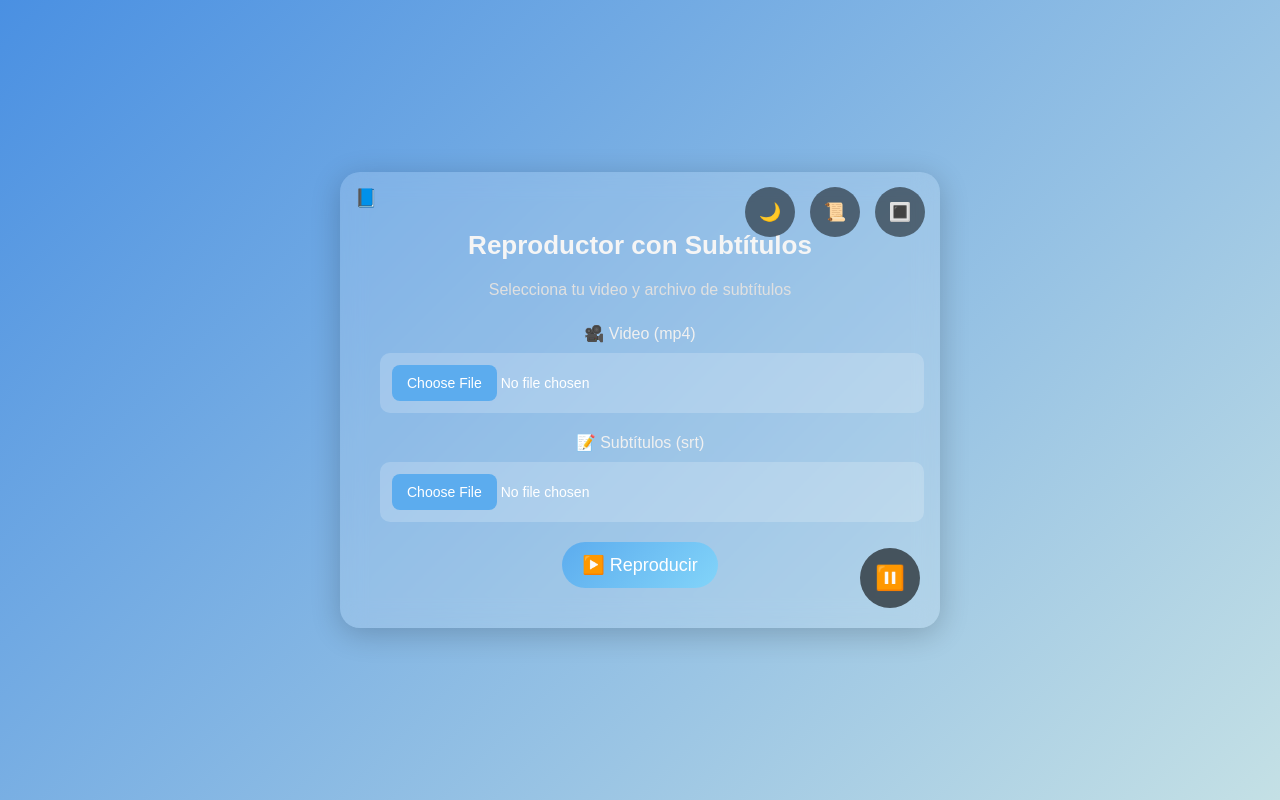
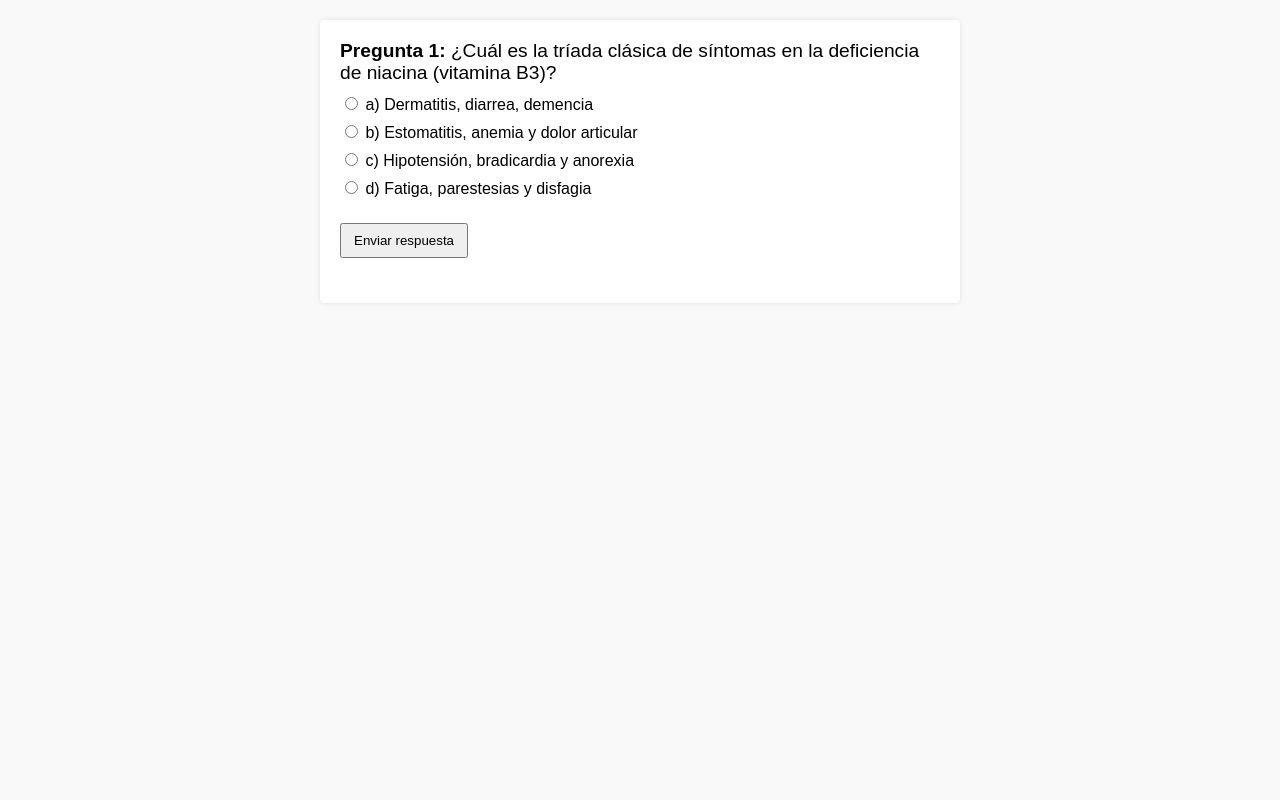
Before and after one commit to biomedicapro/pag, a plain HTML site: page index.html in a window 1280 px wide. Drawn offline with Linux system fonts and the light colour scheme.

Commit message:
index.html

```diff
--- a/index.html
+++ b/index.html
@@ -2,340 +2,361 @@
 <html lang="es">
 <head>
   <meta charset="UTF-8">
-    <meta name="viewport" content="width=device-width, initial-scale=1.0">
-    <title>Reproductor con Subtítulos</title>
+  <title>Examen de Vitaminas - Bioquímica</title>
   <style>
-        /* Configuración base */
-        body {
-            margin: 0;
-            font-family: 'Poppins', sans-serif;
-            background: linear-gradient(135deg, #4a90e2, #c4e0e5);
-            color: #fff;
-            display: flex;
-            justify-content: center;
-            align-items: center;
-            height: 100vh;
-            overflow: hidden;
-            transition: background-color 0.3s ease, color 0.3s ease;
-        }
-
-        .container {
-            position: relative;
-            width: 90%;
-            max-width: 600px;
-        }
-
-        .card {
-            background: rgba(255, 255, 255, 0.15);
-            backdrop-filter: blur(12px);
-            border-radius: 20px;
-            padding: 40px;
-            text-align: center;
-            box-shadow: 0 6px 30px rgba(0, 0, 0, 0.2);
-            transition: transform 0.3s ease, box-shadow 0.3s ease;
-        }
-
-        .card:hover {
-            transform: translateY(-5px);
-            box-shadow: 0 8px 40px rgba(0, 0, 0, 0.3);
-        }
-
-        .card h1 {
-            font-size: 26px;
-            margin-bottom: 20px;
-            color: #f5f5f5;
-        }
-
-        .card p {
-            font-size: 16px;
-            margin-bottom: 25px;
-            color: #e0e0e0;
-        }
-
-        .card label {
-            display: block;
-            margin-bottom: 20px;
-            font-size: 16px;
-            color: #f0f0f0;
-        }
-
-        .card input {
-            display: block;
-            margin-top: 10px;
-            width: 100%;
-            padding: 12px;
-            font-size: 14px;
-            border: none;
-            border-radius: 10px;
-            background: rgba(255, 255, 255, 0.2);
-            color: #fff;
-        }
-
-        .card input::file-selector-button {
-            background-color: #5cacee;
-            border: none;
-            padding: 10px 15px;
-            border-radius: 8px;
-            color: #fff;
-            cursor: pointer;
-            transition: background-color 0.3s ease;
-        }
-
-        .card input::file-selector-button:hover {
-            background-color: #3d94d6;
-        }
-
-        #play-button {
-            background: linear-gradient(135deg, #5cacee, #82d4f9);
-            color: #fff;
-            border: none;
-            border-radius: 50px;
-            padding: 12px 20px;
-            cursor: pointer;
-            font-size: 18px;
-            transition: transform 0.3s ease, box-shadow 0.3s ease;
-        }
-
-        #play-button:hover {
-            transform: scale(1.05);
-            box-shadow: 0 4px 12px rgba(0, 0, 0, 0.2);
-        }
-
-        .theme-toggle {
-            position: absolute;
-            top: 15px;
-            right: 15px;
-            display: flex;
-            gap: 15px;
-        }
-
-        .theme-toggle button {
-            background-color: rgba(0, 0, 0, 0.5);
-            color: #fff;
-            border: none;
-            border-radius: 50%;
-            width: 50px;
-            height: 50px;
-            font-size: 18px;
-            display: flex;
-            align-items: center;
-            justify-content: center;
-            cursor: pointer;
-            transition: transform 0.3s ease, background-color 0.3s ease;
-        }
-
-        .theme-toggle button:hover {
-            transform: scale(1.1);
-            background-color: #444;
-        }
-
-        .fullscreen-toggle {
-            position: absolute;
-            bottom: 20px;
-            right: 20px;
-            background-color: rgba(0, 0, 0, 0.6);
-            color: #fff;
-            border: none;
-            border-radius: 50%;
-            width: 60px;
-            height: 60px;
-            font-size: 24px;
-            display: flex;
-            align-items: center;
-            justify-content: center;
-            cursor: pointer;
-            transition: background-color 0.3s ease, transform 0.3s ease;
-        }
-
-        .fullscreen-toggle:hover {
-            background-color: #444;
-            transform: scale(1.1);
-        }
-
-        .info-icon {
-            position: absolute;
-            top: 15px;
-            left: 15px;
-            font-size: 18px;
-            color: #82ccdd;
-            cursor: pointer;
-        }
-
-        /* Modo claro */
-        body.light-mode {
-            background: linear-gradient(135deg, #e3f2fd, #ffffff);
-            color: #212121;
-        }
-
-        body.light-mode .card {
-            background: rgba(0, 0, 0, 0.05);
-            color: #212121;
-        }
-
-        body.light-mode .card h1,
-        body.light-mode .card p {
-            color: #000;
-        }
-
-        body.light-mode .card label {
-            color: #333;
-        }
-
-        body.light-mode .theme-toggle button {
-            background-color: rgba(255, 255, 255, 0.8);
-            color: #000;
-        }
-
-        body.light-mode .fullscreen-toggle {
-            background-color: rgba(0, 0, 0, 0.1);
-            color: #000;
-        }
-
-        /* Modal */
-        .modal {
-            display: none;
-            position: fixed;
-            top: 50%;
-            left: 50%;
-            transform: translate(-50%, -50%);
-            background: #fff;
-            color: #000;
-            padding: 20px;
-            border-radius: 10px;
-            box-shadow: 0 5px 15px rgba(0, 0, 0, 0.3);
-            z-index: 1000;
-        }
-
-        .modal-header {
-            font-size: 20px;
-            margin-bottom: 10px;
-            text-align: center;
-        }
-
-        .modal p {
-            font-size: 14px;
-            line-height: 1.6;
-        }
-
-        .modal-close {
-            margin-top: 20px;
-            background: #d9534f;
-            color: #fff;
-            padding: 10px 15px;
-            border: none;
-            border-radius: 5px;
-            cursor: pointer;
-        }
-
-        .modal-close:hover {
-            background: #c9302c;
-        }
-
-        .modal-backdrop {
-            display: none;
-            position: fixed;
-            top: 0;
-            left: 0;
-            width: 100%;
-            height: 100%;
-            background: rgba(0, 0, 0, 0.5);
-            z-index: 999;
-        }
+    body { font-family: Arial, sans-serif; margin: 20px; background: #f9f9f9; }
+    .container { max-width: 600px; margin: 0 auto; background: #fff; padding: 20px; border-radius: 4px; box-shadow: 0 0 5px rgba(0,0,0,0.1); }
+    .question { font-size: 1.2em; margin-bottom: 10px; }
+    .options { margin-bottom: 20px; }
+    .options div { margin-bottom: 8px; }
+    .feedback { margin-top: 20px; font-style: italic; }
+    button { padding: 8px 12px; margin: 5px 0; }
   </style>
 </head>
 <body>
   <div class="container">
-        <div class="card">
-            <div class="info-icon" id="manual-icon">📘</div>
-            <h1>Reproductor con Subtítulos</h1>
-            <p>Selecciona tu video y archivo de subtítulos</p>
-            <form>
-                <label for="video">
-                    <span>🎥 Video (mp4)</span>
-                    <input type="file" id="video" accept=".mp4">
-                </label>
-                <label for="subtitles">
-                    <span>📝 Subtítulos (srt)</span>
-                    <input type="file" id="subtitles" accept=".srt">
-                </label>
-                <button type="button" id="play-button">▶️ Reproducir</button>
-            </form>
-        </div>
-        <div class="theme-toggle">
-            <button id="dark-mode-toggle">🌙</button>
-            <button id="instructions-toggle">📜</button>
-            <button id="fullscreen-toggle">🔳</button>
-        </div>
-        <button class="fullscreen-toggle" id="play-pause-toggle">⏸️</button>
-    </div>
-
-    <!-- Modal -->
-    <div class="modal-backdrop" id="modal-backdrop"></div>
-    <div class="modal" id="manual-modal">
-        <div class="modal-header">Manual de Usuario</div>
-        <p>
-            1. Carga un archivo de video en formato MP4.<br>
-            2. Carga un archivo de subtítulos en formato SRT.<br>
-            3. Haz clic en "Reproducir" para comenzar.<br>
-            4. Utiliza los botones para alternar entre modo claro/oscuro y pantalla completa.
-        </p>
-        <button class="modal-close" id="close-modal">Cerrar</button>
+    <div id="quiz"></div>
   </div>
 
   <script>
-        const darkModeToggle = document.getElementById('dark-mode-toggle');
-        const instructionsToggle = document.getElementById('instructions-toggle');
-        const fullscreenToggle = document.getElementById('fullscreen-toggle');
-        const playPauseToggle = document.getElementById('play-pause-toggle');
-        const body = document.body;
+    // Array de preguntas con opciones, respuesta correcta y retroalimentación en palabras clave
+    const questions = [
+      {
+        question: "¿Cuál es la tríada clásica de síntomas en la deficiencia de niacina (vitamina B3)?",
+        options: {
+          a: "Dermatitis, diarrea, demencia",
+          b: "Estomatitis, anemia y dolor articular",
+          c: "Hipotensión, bradicardia y anorexia",
+          d: "Fatiga, parestesias y disfagia"
+        },
+        correct: "a",
+        feedback: "Pellagra, deficiencia de niacina, síntomas dermatológicos, gastrointestinales y neurológicos."
+      },
+      {
+        question: "¿Qué forma activa de la vitamina B6 actúa como coenzima en reacciones de transaminación?",
+        options: {
+          a: "Tiamina pirofosfato",
+          b: "Fosfato de piridoxal (PLP)",
+          c: "Flavina mononucleótido (FMN)",
+          d: "Ácido fólico"
+        },
+        correct: "b",
+        feedback: "Vitamina B6, PLP, transaminación, metabolismo de aminoácidos."
+      },
+      {
+        question: "La deficiencia de vitamina B12 se asocia principalmente con:",
+        options: {
+          a: "Anemia ferropénica",
+          b: "Anemia megaloblástica y neuropatía subaguda combinada",
+          c: "Anemia hemolítica",
+          d: "Anemia sideroblástica"
+        },
+        correct: "b",
+        feedback: "B12, anemia megaloblástica, neuropatía, síntesis de ADN y mantenimiento de la mielina."
+      },
+      {
+        question: "La vitamina C facilita la absorción del hierro al:",
+        options: {
+          a: "Incrementar la secreción de ácido gástrico",
+          b: "Reducir el hierro férrico (Fe³⁺) a hierro ferroso (Fe²⁺)",
+          c: "Inhibir la formación de complejos insolubles",
+          d: "Estimular la producción de transferrina"
+        },
+        correct: "b",
+        feedback: "Vitamina C, reducción de hierro, mejora de la absorción y prevención de la anemia."
+      },
+      {
+        question: "El ácido pantoténico (vitamina B5) es esencial para:",
+        options: {
+          a: "La síntesis de coenzima A",
+          b: "La formación de NADPH",
+          c: "La síntesis de FAD",
+          d: "La producción de vitamina K"
+        },
+        correct: "a",
+        feedback: "Vitamina B5, coenzima A, metabolismo de ácidos grasos y ciclo de Krebs."
+      },
+      {
+        question: "La vitamina B7 (biotina) actúa como coenzima en reacciones de:",
+        options: {
+          a: "Descarboxilación",
+          b: "Carboxilación",
+          c: "Oxidación-reducción",
+          d: "Metilación"
+        },
+        correct: "b",
+        feedback: "Biotina, vitamina B7, carboxilación, metabolismo de ácidos grasos y gluconeogénesis."
+      },
+      {
+        question: "Para la absorción intestinal de la vitamina B12 es esencial la unión con:",
+        options: {
+          a: "Factor intrínseco",
+          b: "Transcobalamina",
+          c: "Ácido fólico",
+          d: "Coenzima Q"
+        },
+        correct: "a",
+        feedback: "Vitamina B12, factor intrínseco, absorción en íleon y prevención de anemia perniciosa."
+      },
+      {
+        question: "¿Cuál de las siguientes funciones depende críticamente de la vitamina A en el proceso visual?",
+        options: {
+          a: "Activación de melanopsina en los conos",
+          b: "Formación de la rodopsina en los bastones",
+          c: "Regulación de la fototransducción en células ganglionares",
+          d: "Conversión de retinol a retinoestearato"
+        },
+        correct: "b",
+        feedback: "Vitamina A, rodopsina, visión nocturna, retinol y función en conos y bastones."
+      },
+      {
+        question: "La principal función de la vitamina D en el metabolismo óseo es:",
+        options: {
+          a: "Estimular la resorción ósea",
+          b: "Facilitar la absorción intestinal de calcio y fósforo",
+          c: "Inhibir la actividad osteoclástica",
+          d: "Promover la síntesis de colágeno"
+        },
+        correct: "b",
+        feedback: "Vitamina D, absorción de calcio y fósforo, mineralización ósea y salud del esqueleto."
+      },
+      {
+        question: "La hipervitaminosis A puede manifestarse clínicamente con:",
+        options: {
+          a: "Hipercalcemia y nefrocalcinosis",
+          b: "Hepatotoxicidad y aumento de presión intracraneal",
+          c: "Alteraciones en el ciclo menstrual",
+          d: "Hipoglucemia y aumento de insulina"
+        },
+        correct: "b",
+        feedback: "Exceso de vitamina A, hepatotoxicidad, presión intracraneal elevada y toxicidad sistémica."
+      },
+      {
+        question: "La deficiencia de vitamina E se asocia principalmente con:",
+        options: {
+          a: "Neuropatía central y ataxia",
+          b: "Ceguera nocturna",
+          c: "Dermatitis seborreica",
+          d: "Alteraciones en la coagulación"
+        },
+        correct: "a",
+        feedback: "Vitamina E, antioxidante, protección neuronal y prevención de ataxia y daño oxidativo."
+      },
+      {
+        question: "La administración prolongada de isoniazida se relaciona con la deficiencia de:",
+        options: {
+          a: "Vitamina B1",
+          b: "Vitamina B6",
+          c: "Vitamina B12",
+          d: "Ácido fólico"
+        },
+        correct: "b",
+        feedback: "Isoniazida, interferencia con vitamina B6, riesgo de neuropatía y necesidad de suplementación."
+      },
+      {
+        question: "La niacina (vitamina B3) es precursora de:",
+        options: {
+          a: "Coenzima A",
+          b: "NAD⁺ y NADP⁺",
+          c: "FAD y FMN",
+          d: "ATP"
+        },
+        correct: "b",
+        feedback: "Vitamina B3, niacina, NAD⁺, NADP⁺, metabolismo energético y reacciones redox."
+      },
+      {
+        question: "La riboflavina (vitamina B2) es necesaria para la formación de:",
+        options: {
+          a: "Coenzima Q",
+          b: "FAD y FMN, implicadas en reacciones redox",
+          c: "Ácido fólico",
+          d: "Vitamina K"
+        },
+        correct: "b",
+        feedback: "Vitamina B2, riboflavina, formación de FAD y FMN, reacciones redox y producción de energía."
+      },
+      {
+        question: "La función antioxidante de la vitamina E se basa en:",
+        options: {
+          a: "La eliminación de metales pesados",
+          b: "La protección de las membranas lipídicas contra la peroxidación",
+          c: "La activación de enzimas catalíticas en el núcleo",
+          d: "La inhibición de radicales hidroxilo en el citosol"
+        },
+        correct: "b",
+        feedback: "Vitamina E, antioxidante, protección de lípidos, prevención de peroxidación y daño celular."
+      },
+      {
+        question: "¿Cuál es la forma circulante más abundante y estable de la vitamina D en el plasma?",
+        options: {
+          a: "1,25-dihidroxicolecalciferol",
+          b: "25-hidroxicolecalciferol",
+          c: "24,25-dihidroxicolecalciferol",
+          d: "Colecalciferol"
+        },
+        correct: "b",
+        feedback: "Vitamina D, 25(OH)D, forma estable en plasma, evaluación clínica y almacenamiento."
+      },
+      {
+        question: "En relación con las vitaminas liposolubles, es correcto afirmar que:",
+        options: {
+          a: "Se eliminan rápidamente por vía renal",
+          b: "Se almacenan en el hígado y tejido adiposo",
+          c: "Requieren un transporte activo para su absorción intestinal",
+          d: "Son menos propensas a causar toxicidad"
+        },
+        correct: "b",
+        feedback: "Vitaminas liposolubles, almacenamiento en hígado y grasa, riesgo de toxicidad en exceso."
+      },
+      {
+        question: "El ácido retinoico, derivado de la vitamina A, participa en:",
+        options: {
+          a: "La síntesis de rodopsina",
+          b: "La regulación de la expresión génica y la diferenciación celular",
+          c: "La formación de coenzima A",
+          d: "La degradación de la melanina"
+        },
+        correct: "b",
+        feedback: "Ácido retinoico, vitamina A, regulación génica, diferenciación celular y desarrollo embrionario."
+      },
+      {
+        question: "La vitamina K es esencial para la activación de proteínas como la osteocalcina, la cual:",
+        options: {
+          a: "Regula la respuesta inflamatoria",
+          b: "Contribuye a la mineralización ósea",
+          c: "Estimula la absorción de calcio en el intestino",
+          d: "Participa en la síntesis de colágeno"
+        },
+        correct: "b",
+        feedback: "Vitamina K, osteocalcina, coagulación, activación de proteínas y mineralización ósea."
+      },
+      {
+        question: "Aunque no es una vitamina, la coenzima Q10 es fundamental en:",
+        options: {
+          a: "El transporte de electrones en la cadena respiratoria",
+          b: "La síntesis de ácidos grasos",
+          c: "La regulación del ciclo celular",
+          d: "La degradación de proteínas"
+        },
+        correct: "a",
+        feedback: "Coenzima Q10, transporte de electrones, función mitocondrial y producción de ATP."
+      },
+      {
+        question: "La deficiencia de riboflavina (vitamina B2) puede manifestarse clínicamente con:",
+        options: {
+          a: "Estomatitis, labios agrietados y dermatitis",
+          b: "Ceguera nocturna",
+          c: "Neuropatía periférica",
+          d: "Ictericia"
+        },
+        correct: "a",
+        feedback: "Vitamina B2, riboflavina, deficiencia, estomatitis, dermatitis y labios agrietados."
+      },
+      {
+        question: "Una deficiencia de ácido fólico se relaciona con el aumento de los niveles plasmáticos de:",
+        options: {
+          a: "Colesterol",
+          b: "Homocisteína",
+          c: "Ácido láctico",
+          d: "Creatinina"
+        },
+        correct: "b",
+        feedback: "Ácido fólico, deficiencia, homocisteína, síntesis de ADN y riesgo cardiovascular."
+      },
+      {
+        question: "Respecto a la vitamina C, se puede afirmar que:",
+        options: {
+          a: "Actúa como donante directo de grupos metilo en la metilación",
+          b: "Es esencial para la hidroxilación de prolina y lisina en el colágeno",
+          c: "Inhibe la formación de radicales libres a nivel nuclear",
+          d: "Regula directamente la síntesis de ADN a través de grupos metilo"
+        },
+        correct: "b",
+        feedback: "Vitamina C, hidroxilación de prolina y lisina, síntesis de colágeno y reparación tisular."
+      },
+      {
+        question: "El consumo crónico de alcohol se asocia principalmente a la deficiencia de:",
+        options: {
+          a: "Vitamina D",
+          b: "Vitamina B1 (tiamina)",
+          c: "Vitamina C",
+          d: "Vitamina K"
+        },
+        correct: "b",
+        feedback: "Alcoholismo, deficiencia de tiamina, vitamina B1, riesgo de beriberi y síndrome de Wernicke-Korsakoff."
+      },
+      {
+        question: "El uso prolongado de anticonvulsivos puede interferir con el metabolismo del ácido fólico, provocando:",
+        options: {
+          a: "Anemia hemolítica",
+          b: "Anemia megaloblástica",
+          c: "Anemia aplásica",
+          d: "Anemia sideroblástica"
+        },
+        correct: "b",
+        feedback: "Anticonvulsivos, interferencia en ácido fólico, deficiencia y desarrollo de anemia megaloblástica."
+      }
+    ];
 
-        const manualIcon = document.getElementById('manual-icon');
-        const modal = document.getElementById('manual-modal');
-        const modalBackdrop = document.getElementById('modal-backdrop');
-        const closeModal = document.getElementById('close-modal');
+    let currentQuestion = 0;
 
-        // Alternar modo oscuro
-        darkModeToggle.addEventListener('click', () => {
-            body.classList.toggle('light-mode');
-        });
+    function loadQuestion() {
+      const quizDiv = document.getElementById("quiz");
+      quizDiv.innerHTML = "";
+      if (currentQuestion < questions.length) {
+        const q = questions[currentQuestion];
+        let html = `<div class="question"><strong>Pregunta ${currentQuestion + 1}:</strong> ${q.question}</div>`;
+        html += `<div class="options">`;
+        for (let key in q.options) {
+          html += `<div>
+                     <input type="radio" name="option" value="${key}" id="option_${key}">
+                     <label for="option_${key}">${key}) ${q.options[key]}</label>
+                   </div>`;
+        }
+        html += `</div>`;
+        html += `<button onclick="submitAnswer()">Enviar respuesta</button>`;
+        html += `<div id="feedback" class="feedback"></div>`;
+        quizDiv.innerHTML = html;
+      } else {
+        quizDiv.innerHTML = "<h2>Examen completado. ¡Buen trabajo!</h2>";
+      }
+    }
 
-        // Mostrar instrucciones
-        instructionsToggle.addEventListener('click', () => {
-            alert('Instrucciones:\n1. Selecciona un archivo de video en formato MP4.\n2. Selecciona un archivo de subtítulos en formato SRT.\n3. Haz clic en el botón "Reproducir".');
-        });
+    function submitAnswer() {
+      const options = document.getElementsByName("option");
+      let selected;
+      for (let i = 0; i < options.length; i++) {
+        if (options[i].checked) {
+          selected = options[i].value;
+          break;
+        }
+      }
+      if (!selected) {
+        alert("Por favor, selecciona una respuesta.");
+        return;
+      }
+      const q = questions[currentQuestion];
+      const feedbackDiv = document.getElementById("feedback");
+      if (selected === q.correct) {
+        feedbackDiv.innerHTML = `<p style="color:green;">¡Correcto!</p><p>Palabras clave: ${q.feedback}</p>`;
+      } else {
+        feedbackDiv.innerHTML = `<p style="color:red;">Incorrecto. La respuesta correcta es: ${q.correct}</p><p>Palabras clave: ${q.feedback}</p>`;
+      }
+      // Deshabilitar opciones para evitar cambios
+      const optionsInputs = document.getElementsByName("option");
+      for (let i = 0; i < optionsInputs.length; i++) {
+        optionsInputs[i].disabled = true;
+      }
+      // Cambiar el botón para pasar a la siguiente pregunta
+      const btn = document.querySelector("button");
+      btn.innerText = "Siguiente pregunta";
+      btn.onclick = function() {
+        currentQuestion++;
+        loadQuestion();
+      }
+    }
 
-        // Alternar pantalla completa
-        fullscreenToggle.addEventListener('click', () => {
-            if (!document.fullscreenElement) {
-                document.documentElement.requestFullscreen();
-            } else {
-                document.exitFullscreen();
-            }
-        });
-
-        // Alternar pausa/reproducción
-        let isPlaying = false;
-        playPauseToggle.addEventListener('click', () => {
-            isPlaying = !isPlaying;
-            playPauseToggle.textContent = isPlaying ? '▶️' : '⏸️';
-        });
-
-        // Mostrar modal
-        manualIcon.addEventListener('click', () => {
-            modal.style.display = 'block';
-            modalBackdrop.style.display = 'block';
-        });
-
-        // Cerrar modal
-        closeModal.addEventListener('click', () => {
-            modal.style.display = 'none';
-            modalBackdrop.style.display = 'none';
-        });
-
-        modalBackdrop.addEventListener('click', () => {
-            modal.style.display = 'none';
-            modalBackdrop.style.display = 'none';
-        });
+    loadQuestion();
   </script>
 </body>
 </html>
```
Lines whose indentation alone changed are shown as unchanged.
